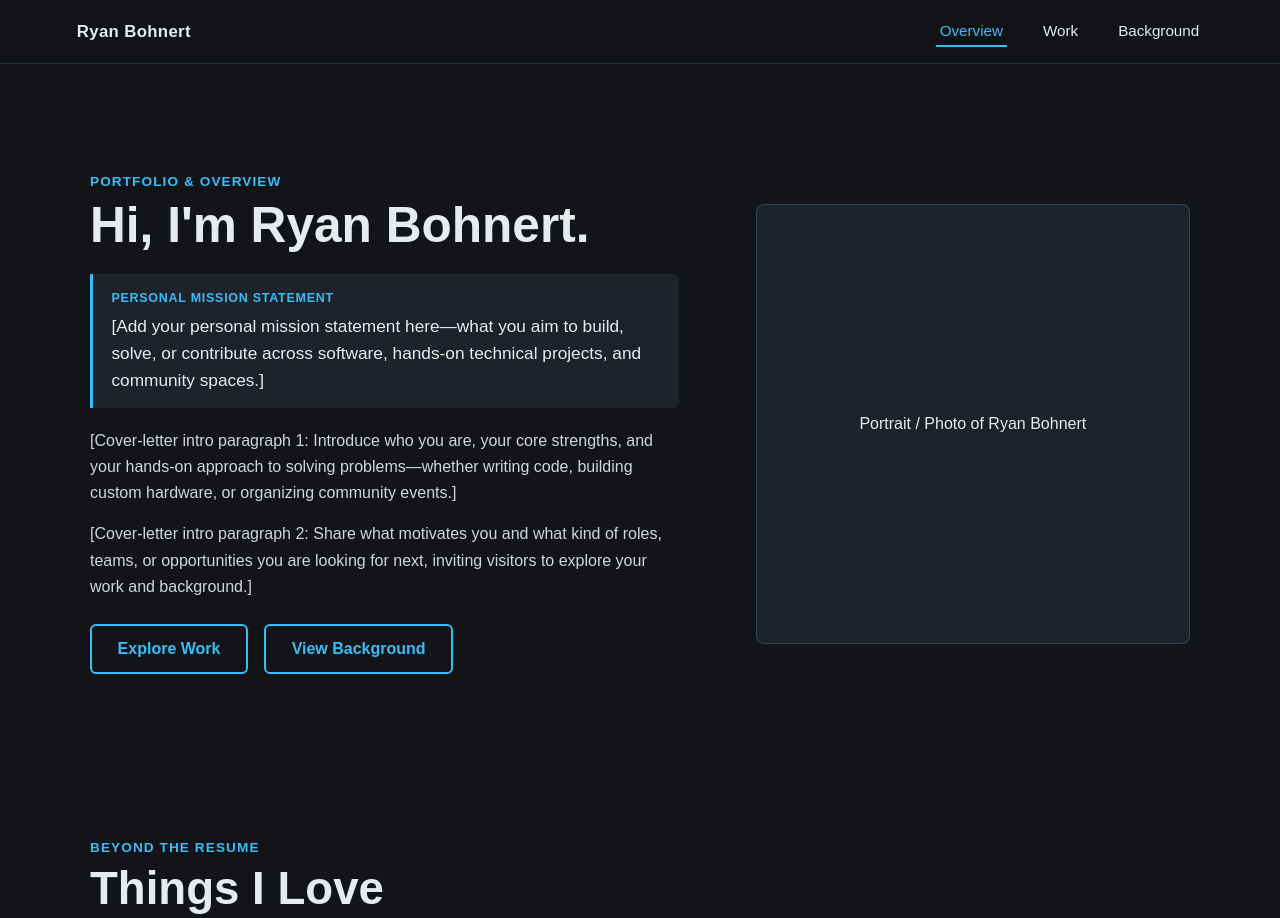
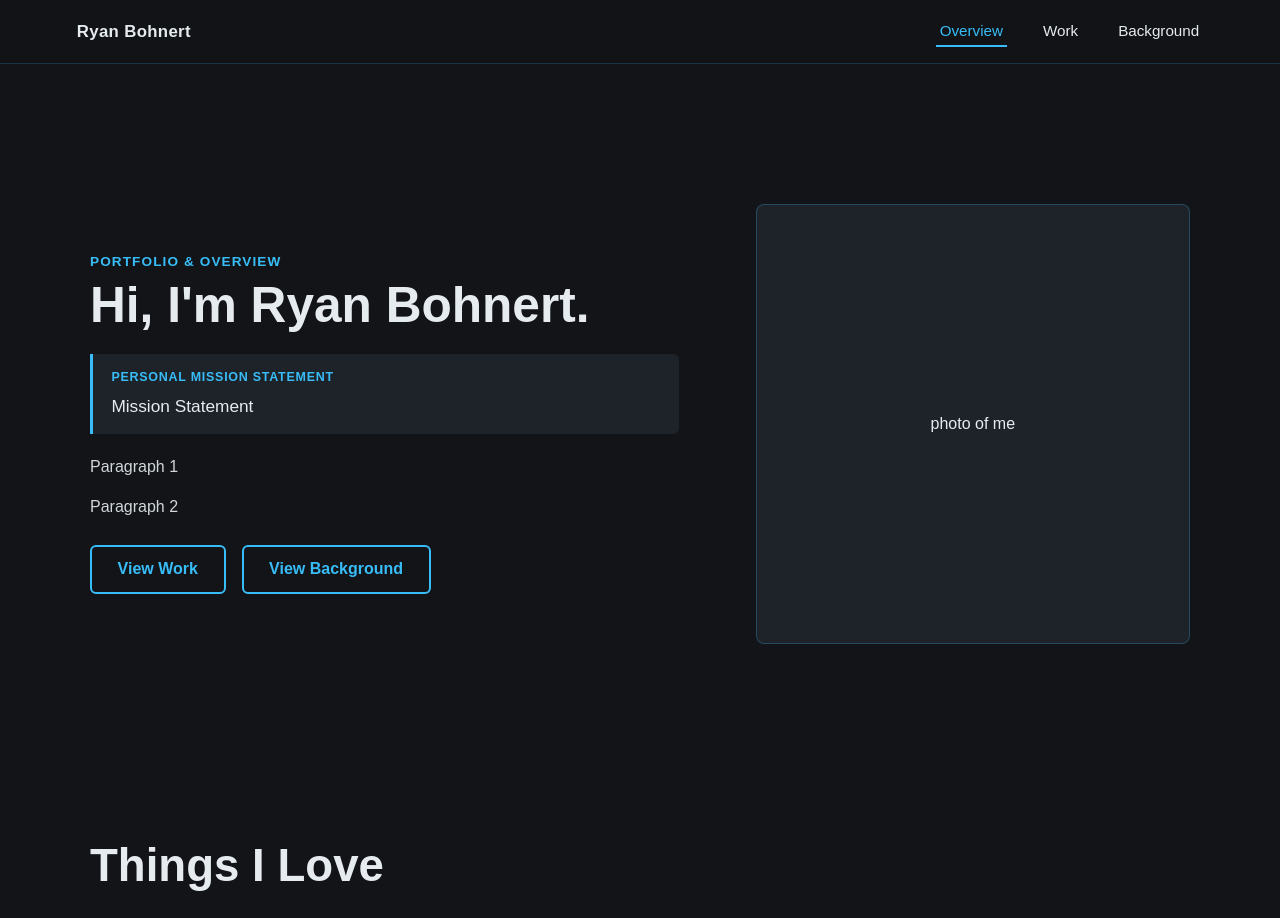
Before and after one commit to Fluzzard/Portfolio, a plain HTML site: page index.html in a window 1280 px wide. Shown: the top 918 px of the page. Drawn offline with Linux system fonts and the light colour scheme.

Commit message:
Update index.html

```diff
--- a/index.html
+++ b/index.html
@@ -395,27 +395,26 @@
 
                     <div class="mission-box">
                         <span class="mission-label">Personal Mission Statement</span>
-                        [Add your personal mission statement here—what you aim to build, solve, or contribute across software, hands-on technical projects, and community spaces.]
+                        Mission Statement
                     </div>
 
                     <div class="cover-letter-copy">
                         <p>
-                            [Cover-letter intro paragraph 1: Introduce who you are, your core strengths, and your hands-on approach to solving problems—whether writing code, building custom hardware, or organizing community events.]
+                            Paragraph 1
                         </p>
                         <p>
-                            [Cover-letter intro paragraph 2: Share what motivates you and what kind of roles, teams, or opportunities you are looking for next, inviting visitors to explore your work and background.]
+                            Paragraph 2
                         </p>
                     </div>
 
                     <div class="buttons">
-                        <a href="work.html">Explore Work</a>
+                        <a href="work.html">View Work</a>
                         <a href="background.html">View Background</a>
                     </div>
                 </div>
 
                 <div class="image">
-                    <!-- Replace this placeholder with: <img src="me.jpg" alt="Portrait of Ryan Bohnert"> -->
-                    Portrait / Photo of Ryan Bohnert
+                   photo of me
                 </div>
             </div>
         </section>
@@ -423,7 +422,6 @@
         <section class="things-i-love" id="things-i-love" aria-labelledby="things-i-love-heading">
             <div class="things-inner">
                 <div class="section-header">
-                    <div class="eyebrow">Beyond The Resume</div>
                     <h2 class="section-big-title" id="things-i-love-heading">Things I Love</h2>
                 </div>
 
```
